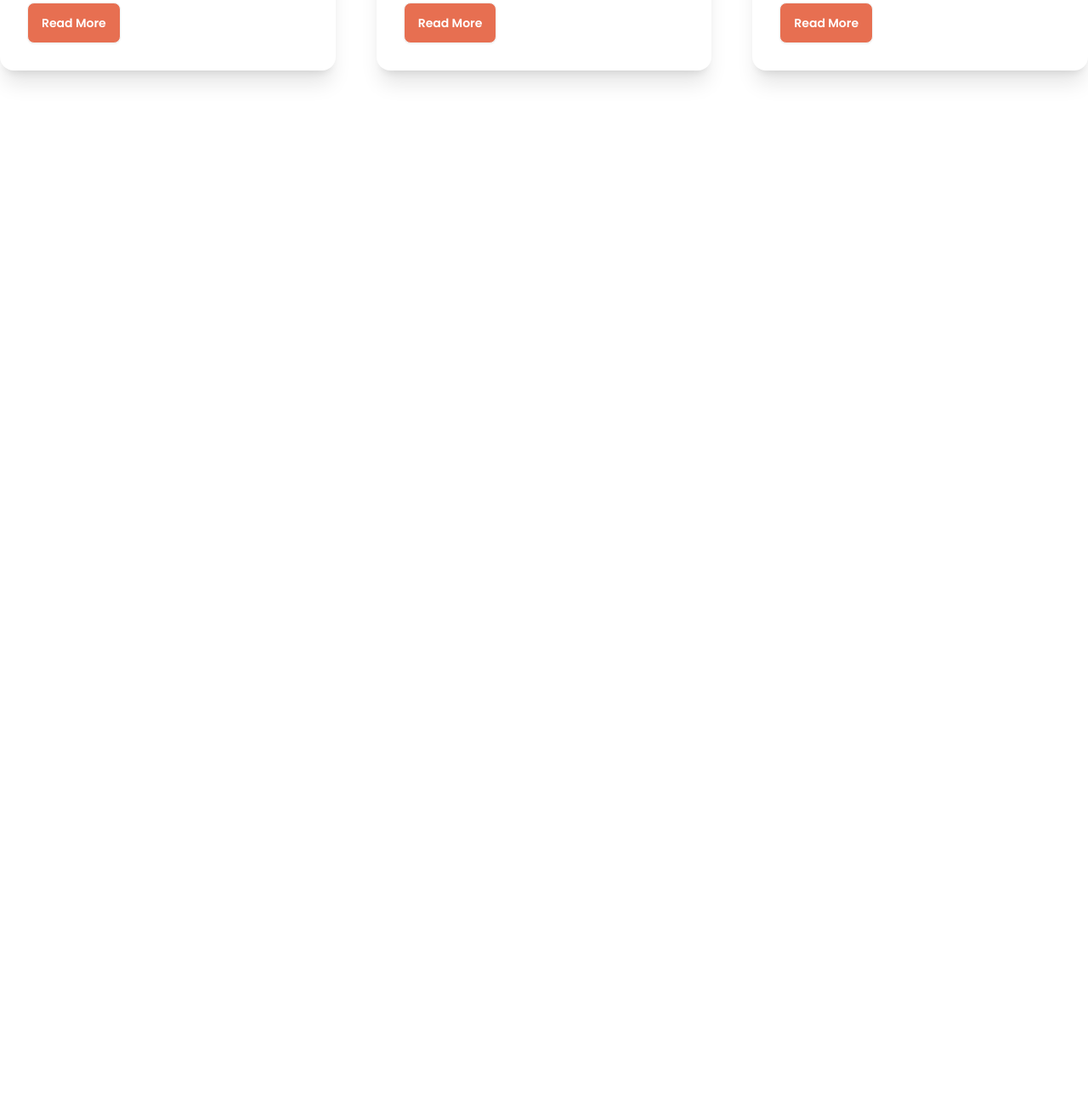
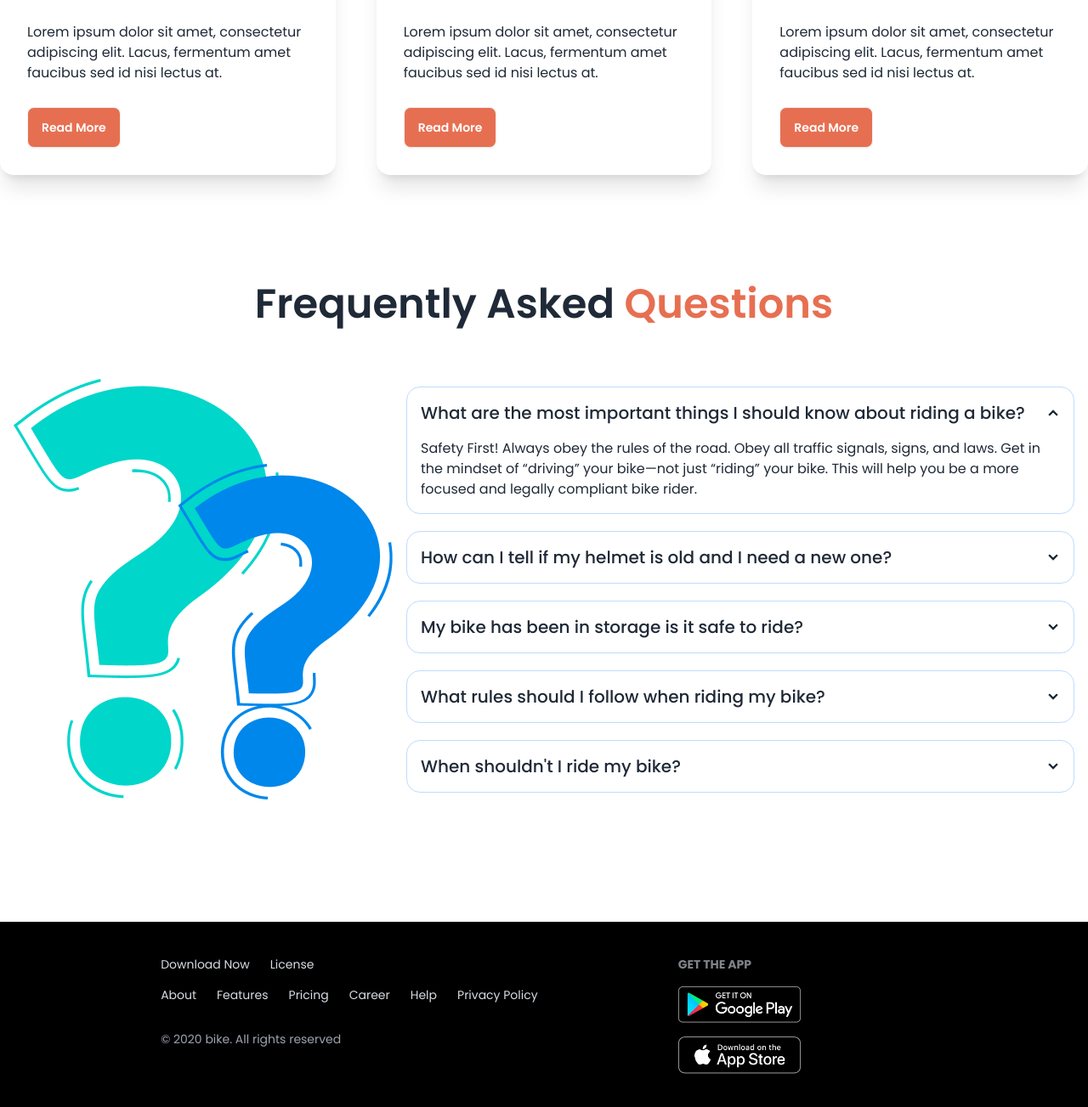
Before and after one commit to ornobaadi/biker-zone-daisyUI, a plain HTML site: page index.html in a window 1280 px wide. Shown: the part 1291-2594 px from the top of the page at 85% size. Before the commit the page ends 1470 px from the top, so only its background shows below. Drawn offline with nearby package versions, Linux system fonts and the light colour scheme.

Commit message:
FAQ and Footer

```diff
--- a/index.html
+++ b/index.html
@@ -77,7 +77,7 @@
     </nav>
 
     <!-- Slider Carousel   -->
-    <div class="carousel w-full lg:h-[550px] bg-bike-primary-bg">
+    <div class="carousel mt-8 w-full lg:h-[550px] bg-bike-primary-bg">
       <!-- Slide-1  -->
       <div id="slide1" class="carousel-item relative w-full">
         <div class="flex flex-col lg:flex-row lg:p-24">
@@ -152,14 +152,14 @@
      <section></section>
 
      <!-- Latest Bike  -->
-      <section class="my-24">
-        <h3 class="text-5xl font-bold text-center mb-12">Latest Bikes</h3>
+      <section class="my-32">
+        <h3 class="text-5xl font-semibold text-center mb-12">Latest Bikes</h3>
         <!-- Cards  -->
         <div class="grid grid-cols-1 md:grid-cols-2 lg:grid-cols-3 gap-12">
           <!-- card 1  -->
           <div class="card bg-base-100 shadow-xl">
             <figure>
-              <img
+              <img class="w-full p-8"
                 src="images/others/latest1.png"
                 alt="Shoes" />
             </figure>
@@ -175,7 +175,7 @@
           <!-- card 2  -->
           <div class="card bg-base-100 shadow-xl">
             <figure>
-              <img
+              <img class="w-full p-8"
                 src="images/others/latest2.png"
                 alt="Shoes" />
             </figure>
@@ -191,7 +191,7 @@
           <!-- card 3  -->
           <div class="card bg-base-100 shadow-xl">
             <figure>
-              <img
+              <img class="w-full p-8"
                 src="images/others/latest3.png"
                 alt="Shoes" />
             </figure>
@@ -206,11 +206,94 @@
 
         </div>
       </section>
+
+      <!-- Happy Clients Homework-->
+       <section></section>
+
+       <!-- FAQ -->
+        <section class="my-32">
+          <h3 class="text-5xl font-semibold text-center mb-12">Frequently Asked <span class="text-bike-primary">Questions</span></h3>
+          <div class="hero">
+            <div class="hero-content flex-col lg:flex-row">
+              <img
+                src="images/others/faq.png"
+                class="w-full rounded-lg" />
+                <!-- Accordion  -->
+                <div class="space-y-5">
+                  <div class="collapse collapse-arrow border border-blue-200">
+                    <input type="radio" name="my-accordion-2" checked="checked" />
+                    <div class="collapse-title text-xl font-medium">What are the most important things I should know about riding a bike?</div>
+                    <div class="collapse-content">
+                      <p>Safety First! Always obey the rules of the road. Obey all traffic signals, signs, and laws. Get in the mindset of “driving” your bike—not just “riding” your bike. This will help you be a more focused and legally compliant bike rider. </p>
+                    </div>
+                  </div>
+                  <div class="collapse collapse-arrow border border-blue-200">
+                    <input type="radio" name="my-accordion-2" />
+                    <div class="collapse-title text-xl font-medium">How can I tell if my helmet is old and I need a new one?</div>
+                    <div class="collapse-content">
+                      <p>Check the manufacture date on the helmet's label. Most helmet manufacturers recommend replacing your helmet every 3-5 years due to degradation of materials. If your helmet has been involved in a crash, replace it immediately.</p>
+                    </div>
+                  </div>
+                  <div class="collapse collapse-arrow border border-blue-200">
+                    <input type="radio" name="my-accordion-2" />
+                    <div class="collapse-title text-xl font-medium">My bike has been in storage is it safe to ride?</div>
+                    <div class="collapse-content">
+                      <p>Always wear a properly fitted helmet. Follow traffic laws, signs, and signals. Ride with the flow of traffic, use hand signals, and make sure your bike is in good working condition. Stay alert, avoid distractions, and use bike lanes when available. Consider wearing high-visibility clothing.</p>
+                    </div>
+                  </div>
+                  <div class="collapse collapse-arrow border border-blue-200">
+                    <input type="radio" name="my-accordion-2" />
+                    <div class="collapse-title text-xl font-medium">What rules should I follow when riding my bike?</div>
+                    <div class="collapse-content">
+                      <p>Always wear a properly fitted helmet. Follow traffic laws, signs, and signals. Ride with the flow of traffic, use hand signals, and make sure your bike is in good working condition. Stay alert, avoid distractions, and use bike lanes when available. Consider wearing high-visibility clothing.</p>
+                    </div>
+                  </div>
+                  <div class="collapse collapse-arrow border border-blue-200">
+                    <input type="radio" name="my-accordion-2" />
+                    <div class="collapse-title text-xl font-medium">When shouldn't I ride my bike?</div>
+                    <div class="collapse-content">
+                      <p>When you're feeling tired and sleepy, also when you've consumed plenty of alcohol.</p>
+                    </div>
+                  </div>
+                </div>
+            </div>
+          </div>
+        </section>
   </main>
 
 
   <!-- Footer Section  -->
-  <footer></footer>
+  <footer class="footer bg-black text-neutral-content p-10 content-evenly">
+    <div class="container mx-auto flex justify-around items-center">
+      <div>
+        <ul class="flex flex-wrap space-x-6 mb-4">
+          <li><a href="#">Download Now</a></li>
+          <li><a href="#">License</a></li>
+        </ul>
+        <ul class="flex flex-wrap space-x-6 mb-4">
+          <li><a href="">About</a></li>
+          <li><a href="">Features</a></li>
+          <li><a href="">Pricing</a></li>
+          <li><a href="">Career</a></li>
+          <li><a href="">Help</a></li>
+          <li><a href="">Privacy Policy</a></li>
+        </ul>
+        <div class="mt-8 text-gray-400 text-left text-sm">
+          © 2020 bike. All rights reserved
+        </div>
+
+      </div>
+
+    </div>
+    <nav>
+      <h6 class="footer-title">Get The App</h6>
+      <div class="grid grid-cols-1 gap-4">
+        <a><img class="w-36" src="images/others/android.png" alt=""></a>
+        <a><img class="w-36" src="images/others/ios.png" alt=""></a>
+      </div>
+    </nav>
+
+  </footer>
 </body>
 
 </html>
```
